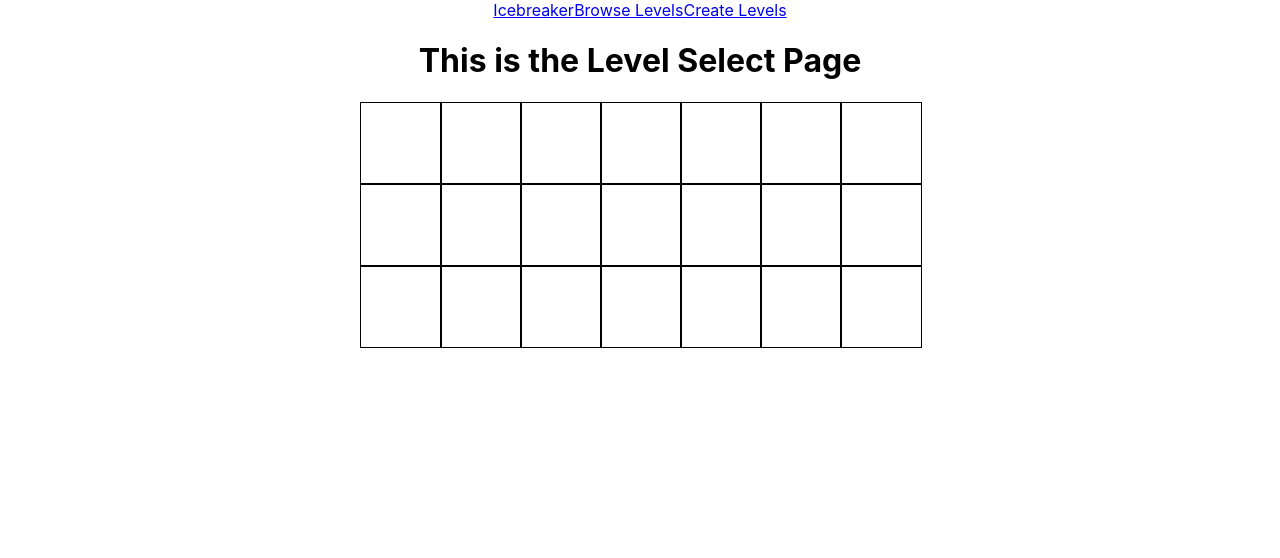
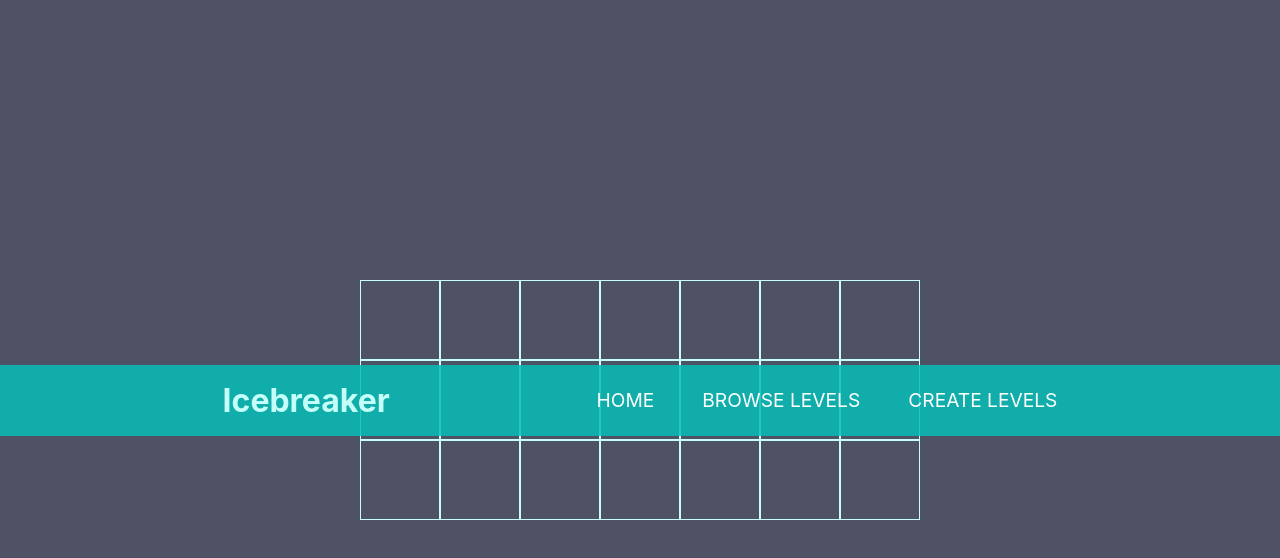
Before and after one commit to Benjamin-Kuzava/icebreaker, a React (Create React App) app in the folder client/: page /select in a window 1280 px wide. Shown: the top 558 px of the page. Built offline with nearby package versions, Linux system fonts and the light colour scheme; no server answers.

Commit message:
navbar styling and basic grid

```diff
--- a/client/package.json
+++ b/client/package.json
@@ -7,6 +7,7 @@
     "@testing-library/react": "^11.2.3",
     "@testing-library/user-event": "^12.6.0",
     "axios": "^0.21.1",
+    "immer": "^7.0.9",
     "react": "^17.0.1",
     "react-dom": "^17.0.1",
     "react-router-dom": "^5.2.0",
--- a/client/src/App.css
+++ b/client/src/App.css
@@ -1,38 +1,49 @@
-.App {
-  text-align: center;
+:root {
+    --light-blue100: #C4FFF9;
+    --light-blue200: #9CEAEF;
+    --light-blue400: #68D8D6;
+    --light-blue500: #3DCCC7;
+    --light-blue600: #07BEB8;
+
+    --gray200: #444;
+    --gray100: #646165;
 }
 
-.App-logo {
-  height: 40vmin;
-  pointer-events: none;
+*,
+*::before,
+*::after {
+    box-sizing: border-box;
 }
 
-@media (prefers-reduced-motion: no-preference) {
-  .App-logo {
-    animation: App-logo-spin infinite 20s linear;
-  }
+body {
+    margin: 0;
+    background-color: rgba(79, 81, 101, 1);
+    /* color: var(--gray200); */
 }
 
-.App-header {
-  background-color: #282c34;
-  min-height: 100vh;
-  display: flex;
-  flex-direction: column;
-  align-items: center;
-  justify-content: center;
-  font-size: calc(10px + 2vmin);
-  color: white;
+.App {
+    height: 100vh;
+    display: grid;
+    grid-template-rows: repeat(3, 1fr);
+    grid-template-columns: repeat(3, 1fr);
+    align-items: center;
 }
 
-.App-link {
-  color: #61dafb;
+header {
+    background: rgba(7, 190, 184, .85);
+    padding: 1em 0;
+    text-align: center;
+    position: fixed;
+    z-index: 10;
+    width: 100vw;
 }
 
-@keyframes App-logo-spin {
-  from {
-    transform: rotate(0deg);
-  }
-  to {
-    transform: rotate(360deg);
-  }
+.logo {
+    margin: 0;
+    color: #C4FFF9;
 }
+
+main {
+    grid-row: 2 / 3;
+    grid-column: 1 / -1;
+}
--- a/client/src/App.js
+++ b/client/src/App.js
@@ -7,7 +7,7 @@ import Grid from './components/Grid/Grid.jsx'
 import { baseURL, config } from './services';
 
 const App = () => {
-  const [levels, setLevels] = useState([])
+  const [levels, setLevels] = useState([]);
 
   useEffect(() => {
     const getLevels = async () => {
@@ -22,13 +22,10 @@ const App = () => {
     <div className="App">
       <Header />
       <Route exact path='/'>
-        <h1>This is the Home Page</h1>
       </Route>
       <Route path='/new'>
-        <h1>This is the Level Create Page</h1>
       </Route>
       <Route path='/select'>
-        <h1>This is the Level Select Page</h1>
       </Route>
       <Grid />
     </div>
--- a/client/src/components/Grid/Grid.jsx
+++ b/client/src/components/Grid/Grid.jsx
@@ -1,4 +1,5 @@
 import { useState } from 'react';
+import produce from 'immer';
 import './Grid.css'
 
 const numRows = 3;
@@ -18,7 +19,7 @@ const Grid = (props) => {
     const [grid, setGrid] = useState(() => generateEmptyGrid());
 
     return (
-        < div style={{
+        <main style={{
             display: 'grid',
             gridTemplateColumns: `repeat(${numCols}, 5em)`,
             width: '50vw',
@@ -28,13 +29,19 @@ const Grid = (props) => {
             {grid.map((rows, i) =>
             rows.map((col, k) => <div
             key={`${i}${k}`}
+            onClick={() => {
+                const newGrid = produce(grid, gridCopy => {
+                    gridCopy[i][k] = grid[i][k] ? 0 : 1;
+                })
+                setGrid(newGrid);
+            }}
             style={{
                 width: '5em',
                 height: '5em',
                 backgroundColor: grid[i][k] ? 'blue' : undefined,
-                border: 'solid 1px black'
+                border: 'solid 1px #C4FFF9'
             }}/>))}
-        </div>
+        </main>
     )
 }
 
--- /dev/null
+++ b/client/src/components/Header/Header.css
@@ -0,0 +1,15 @@
+
+
+/* header {
+    background: rgba(7, 190, 184, .85);
+    padding: 1em 0;
+    text-align: center;
+    position: fixed;
+    z-index: 10;
+    width: 100vw;
+}
+
+.logo {
+    margin: 0;
+    color: #C4FFF9;
+} */
--- a/client/src/components/Header/Header.jsx
+++ b/client/src/components/Header/Header.jsx
@@ -1,8 +1,10 @@
-import Nav from '../Nav/Nav.jsx'
+import Nav from '../Nav/Nav.jsx';
+import './Header.css';
 
 const Header = (props) => {
     return (
         <header>
+            <h1 className='logo'>Icebreaker</h1>
             <Nav />
         </header>
     )
--- a/client/src/components/Nav/Nav.css
+++ b/client/src/components/Nav/Nav.css
@@ -1,3 +1,139 @@
 nav {
+    position: absolute;
+    text-align: left;
+    top: 100%;
+    left: 0;
+    background-color: rgba(7, 190, 184, .85);
+    width: 100vw;
+    transform: scale(1, 0);
+    transform-origin: top;
+    transition: transform 400ms ease-in-out;
+}
 
+.nav-toggle-label span,
+.nav-toggle-label span::before,
+.nav-toggle-label span::after {
+    display: block;
+    background: white;
+    height: 2px;
+    width: 2em;
+    border-radius: 2px;
+    position: relative;
 }
+
+.nav-toggle-label span::before,
+.nav-toggle-label span::after {
+    content: '';
+    position: absolute;
+}
+
+.nav-toggle-label span::before {
+    bottom: 7px;
+}
+
+.nav-toggle-label span::after {
+    top: 7px;
+}
+
+nav ul {
+    margin: 0;
+    padding: 0;
+    list-style: none;
+}
+
+nav li {
+    margin-bottom: 1em;
+    margin-left: 1em;
+}
+
+nav a {
+    color: white;
+    text-decoration: none;
+    font-size: 1.2rem;
+    text-transform: uppercase;
+    opacity: 0;
+    transition: opacity 150ms ease-in-out;
+}
+
+nav a:hover {
+    color: #444;
+}
+
+.nav-toggle {
+    display: none;
+}
+
+.nav-toggle-label {
+    position: absolute;
+    top: 0;
+    left: 0;
+    margin-left: 1em;
+    height: 100%;
+    display: flex;
+    align-items: center;
+}
+
+.nav-toggle:checked ~ nav {
+    transform: scale(1,1);
+}
+
+.nav-toggle:checked ~ nav a {
+    opacity: 1;
+    transition: opacity 250ms ease-in-out 250ms;
+}
+
+@media screen and (min-width: 800px) {
+    .nav-toggle-label {
+        display: none;
+    }
+
+    header {
+        display: grid;
+        grid-template-columns: 1fr auto minmax(600px, 3fr) 1fr;
+    }
+
+    .logo {
+        grid-column: 2 / span 1;
+    }
+
+    nav {
+        all: unset;
+        grid-column: 3 / 4;
+        display: flex;
+        justify-content: flex-end;
+        align-items: center;
+    }
+
+    nav ul {
+        display: flex;
+    }
+
+    nav li {
+        margin-left:  3em;
+        margin-bottom: 0;
+    }
+
+    nav a {
+        opacity: 1;
+        position: relative;
+    }
+
+    nav a:before {
+        content: '';
+        display: block;
+        height: 5px;
+        background: #444;
+        position: absolute;
+        bottom: -.75em;
+        left: 0;
+        right: 0;
+        transform: scale(0,1);
+        /* transform-origin: left; */
+        transition: transform ease-in-out 400ms;
+        border-radius: 5px;
+    }
+
+    nav a:hover::before {
+        transform: scale(1,1);
+    }
+}
--- a/client/src/components/Nav/Nav.jsx
+++ b/client/src/components/Nav/Nav.jsx
@@ -1,12 +1,19 @@
 import { Link } from 'react-router-dom';
+import './Nav.css'
 
 const Nav = (props) => {
     return (
-        <nav>
-            <Link to='/'>Icebreaker</Link>
-            <Link to='/select'>Browse Levels</Link>
-            <Link to='/new'>Create Levels</Link>
-        </nav>
+        <>
+            <input type="checkbox" className='nav-toggle' id='nav-toggle'/>
+            <nav>
+                <ul>
+                <li><Link to='/'>Home</Link></li>
+                <li><Link to='/select'>Browse Levels</Link></li>
+                <li><Link to='/new'>Create Levels</Link></li>
+                </ul>
+            </nav>
+            <label htmlFor="nav-toggle" className='nav-toggle-label'><span></span></label>
+        </>
     )
 }
 
```
Also changed, not shown: 2 other files (tests, documents, lock files or other folders).
